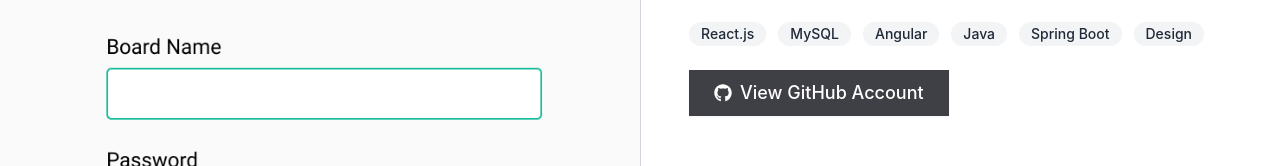
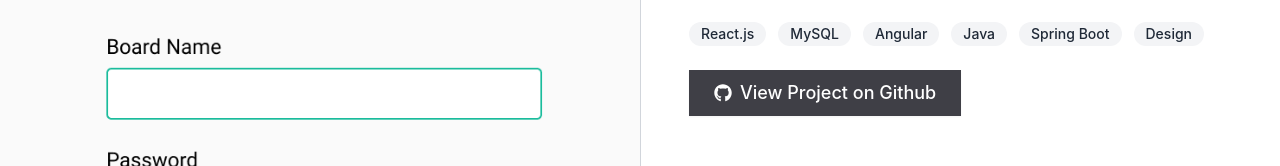
Before and after one commit to Druage/leelazarecky, a Next.js app: page / in a window 1280 px wide. Shown: the part 2402-2568 px from the top of the page. Built offline with nearby package versions, Linux system fonts and the light colour scheme.

Commit message:
Adds github link to project section

```diff
--- a/pages/components/OpenSourceProjects.tsx
+++ b/pages/components/OpenSourceProjects.tsx
@@ -42,7 +42,7 @@ const projects: Project[] = [
       height: 500,
       width: 300,
     },
-    githubLink: "",
+    githubLink: "https://github.com/fordlabs/retroquest",
     tags: ["React.js", "MySQL", "Angular", "Java", "Spring Boot", "Design"],
   },
   {
@@ -69,7 +69,7 @@ const projects: Project[] = [
       height: 500,
       width: 300,
     },
-    githubLink: "",
+    githubLink: "https://github.com/team-phoenix/Phoenix",
     tags: ["C++", "SQLite", "Emulation", "Qt", "QML", "CMake"],
   },
 ];
@@ -118,7 +118,6 @@ export default function OpenSourceProjects() {
 
               <div className={"border-l border-gray-300 p-12"}>
                 <h1 className={"py-4 text-2xl md:text-3xl"}>{it.name}</h1>
-                <div>{it.githubLink}</div>
                 <div className={"text-1xl md:text-1xl"}>{it.description}</div>
 
                 <div className={"mt-6 flex flex-wrap gap-3"}>
@@ -131,8 +130,11 @@ export default function OpenSourceProjects() {
                     </span>
                   ))}
                 </div>
-                <button
+                {it.githubLink && it.githubLink !== "" && (
+                  <Link href={it.githubLink}>
+                    <a
                       type="button"
+                      target={"_blank"}
                       className="mt-6 inline-flex items-center border border-transparent bg-zinc-700 px-6 py-2 text-base font-medium text-white shadow-sm hover:bg-zinc-700 hover:underline focus:outline-none focus:ring-2 focus:ring-zinc-500 focus:ring-offset-2 md:text-lg"
                     >
                       <FontAwesomeIcon
@@ -141,8 +143,10 @@ export default function OpenSourceProjects() {
                         width={24}
                         className={"mr-2"}
                       />
-                  View GitHub Account
-                </button>
+                      View Project on Github
+                    </a>
+                  </Link>
+                )}
               </div>
             </div>
           </div>
```
Lines whose indentation alone changed are shown as unchanged.
